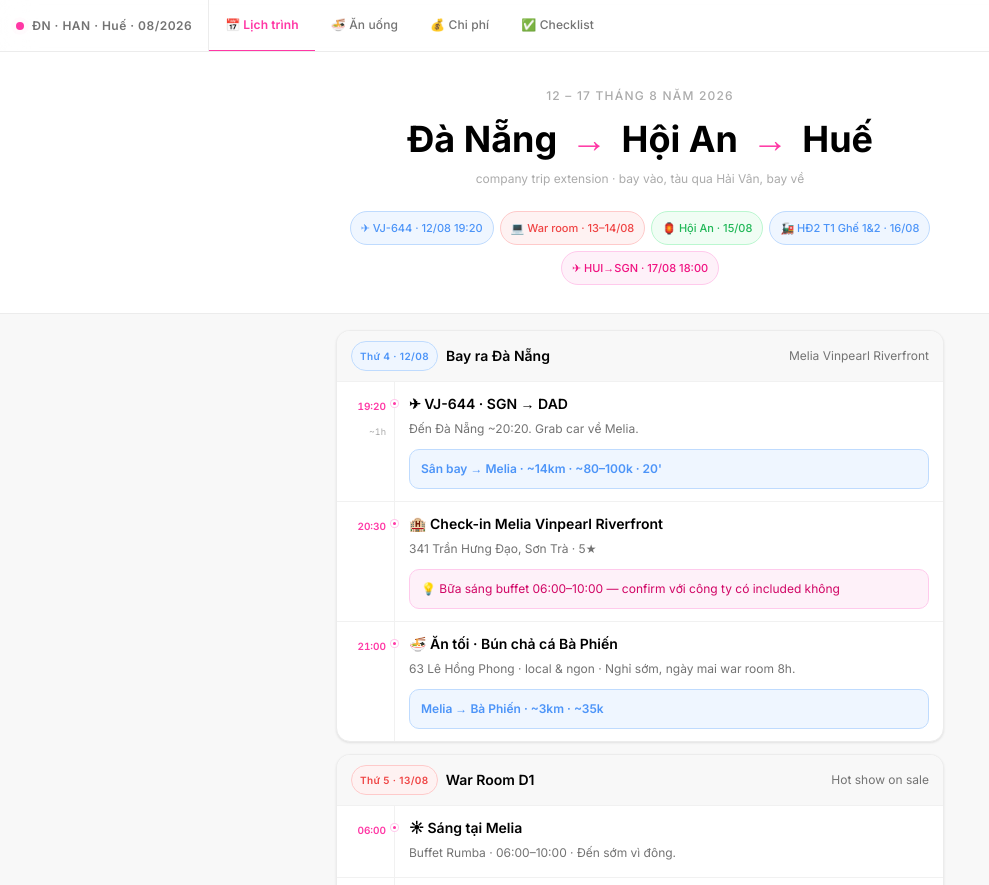
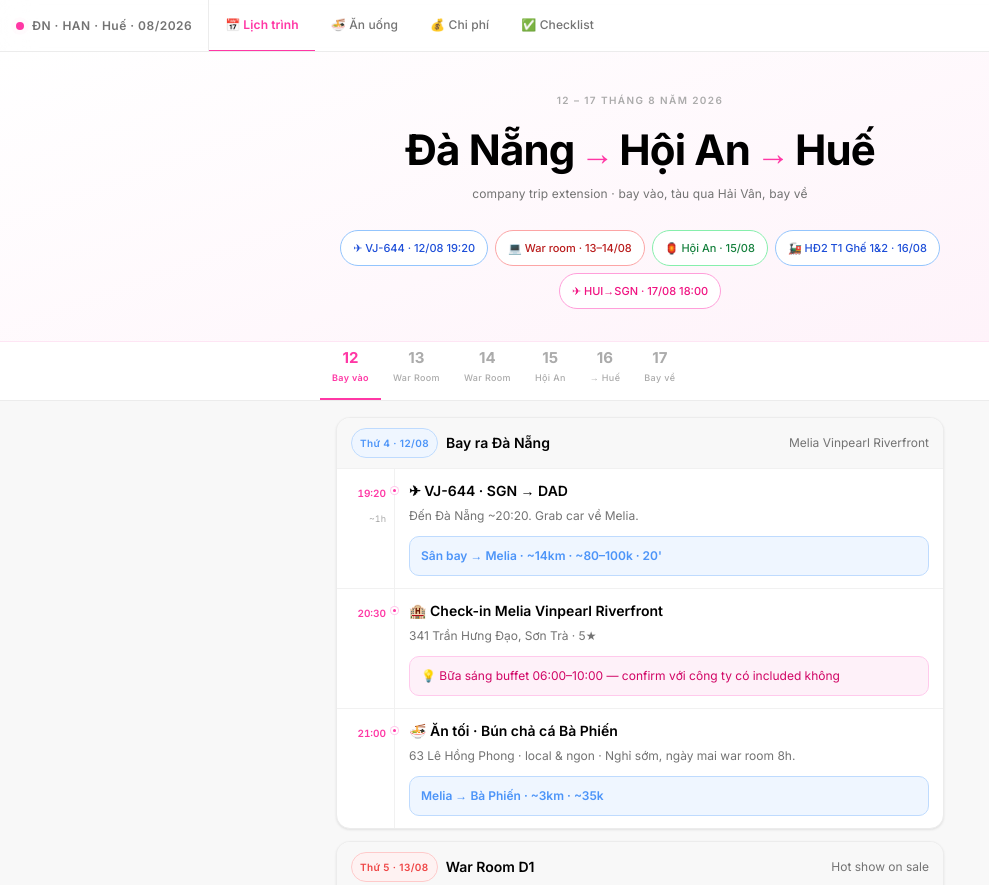
Before and after one commit to buubuu203/danang-hue-planner, a plain HTML site: page index.html in a window 1280 px wide. Shown: the top 885 px of the page, without its empty margins (0-989 px from the left). Drawn offline with Linux system fonts and the light colour scheme.

Commit message:
update planner

```diff
--- a/index.html
+++ b/index.html
@@ -211,58 +211,94 @@ body {
 
 /* ═══════════════ HERO ═══════════════ */
 .hero {
-  background: var(--bg-surface-1);
-  border-bottom: 1px solid var(--border-2);
-  padding: 32px 20px 28px;
+  background: linear-gradient(160deg, #fff 0%, var(--bg-brand-subtle) 100%);
+  border-bottom: 1px solid var(--cake-pink-100);
+  padding: 36px 20px 32px;
   text-align: center;
   animation: fadeUp .5s cubic-bezier(.22,1,.36,1) .1s both;
 }
-.hero-inner { max-width: 640px; margin: 0 auto }
+.hero-inner { max-width: 600px; margin: 0 auto }
 .hero-eye {
-  font-size: var(--text-xs);
-  font-weight: var(--fw-medium);
+  font-size: 10px;
+  font-weight: var(--fw-semibold);
   color: var(--fg-tertiary);
-  letter-spacing: .1em;
+  letter-spacing: .14em;
   text-transform: uppercase;
-  margin-bottom: 10px;
+  margin-bottom: 14px;
 }
 .hero h1 {
-  font-size: clamp(22px, 5vw, 36px);
+  font-size: clamp(26px, 6vw, 42px);
   font-weight: var(--fw-bold);
-  line-height: 1.2;
+  line-height: 1.15;
   color: var(--fg-primary);
-  margin-bottom: 6px;
-  /* title/M from Cake, scaled up */
+  margin-bottom: 8px;
+  letter-spacing: -.02em;
 }
 .hero h1 .arr {
   color: var(--fg-brand);
   font-weight: var(--fw-regular);
-  margin: 0 4px;
+  margin: 0 6px;
+  font-size: .8em;
 }
 .hero-sub {
   font-size: var(--text-xs);
-  color: var(--fg-tertiary);
-  margin-bottom: 20px;
+  color: var(--fg-secondary);
+  margin-bottom: 24px;
+  letter-spacing: .01em;
 }
-.pills { display: flex; flex-wrap: wrap; gap: 6px; justify-content: center }
+.pills { display: flex; flex-wrap: wrap; gap: 7px; justify-content: center }
 .pill {
-  display: inline-flex; align-items: center; gap: 4px;
-  padding: 4px 10px;
+  display: inline-flex; align-items: center; gap: 5px;
+  padding: 5px 12px;
   border-radius: var(--r-full);
   font-size: 11px;
   font-weight: var(--fw-medium);
   border: 1px solid;
   white-space: nowrap;
-  transition: transform .15s, box-shadow .15s;
+  transition: transform .18s cubic-bezier(.22,1,.36,1), box-shadow .18s;
+  cursor: default;
 }
-.pill:hover { transform: translateY(-1px); box-shadow: 0 2px 8px rgba(0,0,0,.08) }
-.pill-brand { color: var(--cake-pink-600); background: var(--bg-brand-subtle); border-color: var(--cake-pink-200) }
-.pill-info  { color: var(--fg-info);       background: var(--bg-info-subtle);    border-color: #bfdbfe }
-.pill-success{color:var(--fg-success);     background: var(--bg-success-subtle);  border-color: #bbf7d0 }
-.pill-warn  { color: #92400e;              background: var(--bg-warning-subtle);   border-color: #fef08a }
-.pill-danger{ color: var(--fg-danger);     background: var(--bg-danger-subtle);    border-color: #fecaca }
-.pill-purple{ color: var(--fg-purple);     background: var(--bg-purple-subtle);    border-color: #e9d5ff }
-.pill-teal  { color: var(--fg-teal);       background: var(--bg-teal-subtle);      border-color: #99f6e4 }
+.pill:hover { transform: translateY(-2px); box-shadow: 0 4px 12px rgba(0,0,0,.1) }
+.pill-brand { color: var(--cake-pink-600); background: #fff; border-color: var(--cake-pink-300) }
+.pill-info  { color: #1d4ed8; background: #fff; border-color: #93c5fd }
+.pill-success{color:#15803d; background: #fff; border-color: #86efac }
+.pill-warn  { color: #92400e; background: #fff; border-color: #fcd34d }
+.pill-danger{ color: #b91c1c; background: #fff; border-color: #fca5a5 }
+.pill-purple{ color: #7c3aed; background: #fff; border-color: #c4b5fd }
+.pill-teal  { color: #0f766e; background: #fff; border-color: #5eead4 }
+
+/* ═══════════════ DAY NAV ═══════════════ */
+.day-nav {
+  background: var(--bg-surface-1);
+  border-bottom: 1px solid var(--border-2);
+  padding: 0 16px;
+  overflow-x: auto; scrollbar-width: none;
+  display: none; /* only show when tab-itin is active */
+  animation: slideDown .25s ease;
+}
+.day-nav::-webkit-scrollbar { display: none }
+.day-nav.show { display: flex }
+.day-nav-inner {
+  display: flex; gap: 0;
+  max-width: 640px; margin: 0 auto;
+  width: 100%;
+}
+.dnav {
+  display: flex; flex-direction: column; align-items: center;
+  gap: 1px; padding: 8px 12px;
+  font-size: 10px; font-weight: var(--fw-medium);
+  color: var(--fg-tertiary);
+  border-bottom: 2px solid transparent;
+  cursor: pointer; white-space: nowrap;
+  text-decoration: none; flex-shrink: 0;
+  transition: color .15s, border-color .15s, background .15s;
+  border-radius: var(--r-sm) var(--r-sm) 0 0;
+  letter-spacing: .01em;
+}
+.dnav:hover { color: var(--fg-primary); background: var(--bg-surface-2) }
+.dnav.active { color: var(--fg-brand); border-bottom-color: var(--fg-brand); font-weight: var(--fw-semibold) }
+.dnav-date { font-size: 15px; font-weight: var(--fw-bold); line-height: 1; color: inherit }
+.dnav-label { font-size: 9px; letter-spacing: .04em }
 
 /* ═══════════════ LAYOUT ═══════════════ */
 .wrap { max-width: 640px; margin: 0 auto; padding: 16px 16px 80px }
@@ -617,6 +653,8 @@ body {
   .tl-entry { grid-template-columns: 52px 1fr }
   .dc-sub { display: none }
   .train-route { font-size: 11px }
+  .dnav { padding: 7px 10px }
+  .dnav-date { font-size: 13px }
 }
 </style>
 </head>
@@ -640,7 +678,7 @@ body {
 <header class="hero">
   <div class="hero-inner">
     <p class="hero-eye">12 – 17 tháng 8 năm 2026</p>
-    <h1>Đà Nẵng<span class="arr"> → </span>Hội An<span class="arr"> → </span>Huế</h1>
+    <h1>Đà Nẵng<span class="arr">→</span>Hội An<span class="arr">→</span>Huế</h1>
     <p class="hero-sub">company trip extension · bay vào, tàu qua Hải Vân, bay về</p>
     <div class="pills">
       <span class="pill pill-info">✈ VJ-644 · 12/08 19:20</span>
@@ -652,13 +690,43 @@ body {
   </div>
 </header>
 
+<!-- ══ DAY NAV ══ -->
+<nav class="day-nav show" id="day-nav" aria-label="Quick jump to day">
+  <div class="day-nav-inner">
+    <a class="dnav active" href="#day-12" onclick="scrollDay('day-12',this)">
+      <span class="dnav-date">12</span>
+      <span class="dnav-label">Bay vào</span>
+    </a>
+    <a class="dnav" href="#day-13" onclick="scrollDay('day-13',this)">
+      <span class="dnav-date">13</span>
+      <span class="dnav-label">War Room</span>
+    </a>
+    <a class="dnav" href="#day-14" onclick="scrollDay('day-14',this)">
+      <span class="dnav-date">14</span>
+      <span class="dnav-label">War Room</span>
+    </a>
+    <a class="dnav" href="#day-15" onclick="scrollDay('day-15',this)">
+      <span class="dnav-date">15</span>
+      <span class="dnav-label">Hội An</span>
+    </a>
+    <a class="dnav" href="#day-16" onclick="scrollDay('day-16',this)">
+      <span class="dnav-date">16</span>
+      <span class="dnav-label">→ Huế</span>
+    </a>
+    <a class="dnav" href="#day-17" onclick="scrollDay('day-17',this)">
+      <span class="dnav-date">17</span>
+      <span class="dnav-label">Bay về</span>
+    </a>
+  </div>
+</nav>
+
 <div class="wrap">
 
 <!-- ══════════ LỊCH TRÌNH ══════════ -->
 <div id="tab-itin" class="tab on" role="tabpanel">
 
   <!-- N12 -->
-  <div class="dc sr">
+  <div class="dc sr" id="day-12">
     <div class="dc-head">
       <span class="dc-badge db-blue">Thứ 4 · 12/08</span>
       <span class="dc-title">Bay ra Đà Nẵng</span>
@@ -691,7 +759,7 @@ body {
   </div>
 
   <!-- N13 -->
-  <div class="dc sr">
+  <div class="dc sr" id="day-13">
     <div class="dc-head">
       <span class="dc-badge db-red">Thứ 5 · 13/08</span>
       <span class="dc-title">War Room D1</span>
@@ -724,7 +792,7 @@ body {
   </div>
 
   <!-- N14 -->
-  <div class="dc sr">
+  <div class="dc sr" id="day-14">
     <div class="dc-head">
       <span class="dc-badge db-red">Thứ 6 · 14/08</span>
       <span class="dc-title">War Room D2</span>
@@ -764,17 +832,17 @@ body {
   </div>
 
   <!-- N15 -->
-  <div class="dc sr">
+  <div class="dc sr" id="day-15">
     <div class="dc-head">
       <span class="dc-badge db-orange">Thứ 7 · 15/08</span>
-      <span class="dc-title">Tách đoàn · Hội An · Gold Plaza</span>
-      <span class="dc-sub">Check-in 15h</span>
+      <span class="dc-title">Tách đoàn · Hội An · Sujet Marina</span>
+      <span class="dc-sub">Check-in 14h</span>
     </div>
     <div class="tl-entry">
       <div class="tl-time"><span class="tt">07:00</span></div>
       <div class="tl-body">
         <div class="tl-title">☀ Sáng Melia lần cuối</div>
-        <p class="tl-desc">Buffet 06:00–10:00 · Tranh thủ — Gold Plaza có sáng free, Vina Vintage Huế thì không.</p>
+        <p class="tl-desc">Buffet 06:00–10:00 · Tranh thủ — cả Sujet Marina lẫn Vina Vintage Huế đều tính phụ phí sáng, nên ăn no ở Melia trước khi đi.</p>
       </div>
     </div>
     <div class="tl-entry">
@@ -810,10 +878,10 @@ body {
     <div class="tl-entry">
       <div class="tl-time"><span class="tt">15:30</span></div>
       <div class="tl-body">
-        <div class="tl-title">🚗 Hội An → Melia lấy đồ → Gold Plaza</div>
+        <div class="tl-title">🚗 Hội An → Melia lấy đồ → Sujet Marina</div>
         <div class="cbox cb-move"><strong>Hội An → Melia · ~30km · ~280–350k · 40'</strong></div>
-        <div class="cbox cb-move" style="margin-top:5px"><strong>Melia → Gold Plaza · ~5km · ~45k · 10'</strong></div>
-        <div class="tl-tags" style="margin-top:8px"><span class="ttag ttag-h">Gold Plaza · 11 Trần Thị Lý · Check-in từ 15h · Sáng free</span></div>
+        <div class="cbox cb-move" style="margin-top:5px"><strong>Melia → Sujet Marina · ~4km · ~40k · 10'</strong></div>
+        <div class="tl-tags" style="margin-top:8px"><span class="ttag ttag-h">Sujet Marina · Hải Châu · Check-in từ 14h · Sáng có phụ phí 07:00–10:00</span></div>
       </div>
     </div>
     <div class="tl-entry">
@@ -821,14 +889,14 @@ body {
       <div class="tl-body">
         <div class="tl-title">🦐 Tối · Hải sản Đà Nẵng</div>
         <p class="tl-desc"><strong>Hải sản Ơ Kìa</strong> (7 Trần Phú) hoặc <strong>Năm Đảnh</strong> (hẻm, view sông Hàn). Ghẹ rang muối + sò điệp nướng phô mai.</p>
-        <div class="cbox cb-move"><strong>Gold Plaza → Ơ Kìa · ~1.5km · đi bộ ~18' hoặc Grab car ~25k</strong></div>
+        <div class="cbox cb-move"><strong>Sujet Marina → Ơ Kìa · ~1.5km · đi bộ ~18' hoặc Grab car ~25k</strong></div>
         <div class="tl-tags"><span class="ttag ttag-f">Hải sản tươi · ~200–350k/người</span></div>
       </div>
     </div>
   </div>
 
   <!-- N16 -->
-  <div class="dc sr">
+  <div class="dc sr" id="day-16">
     <div class="dc-head">
       <span class="dc-badge db-green">Chủ nhật · 16/08</span>
       <span class="dc-title">Tàu HĐ2 · Huế · Tham quan</span>
@@ -837,14 +905,14 @@ body {
     <div class="tl-entry">
       <div class="tl-time"><span class="tt">06:00</span></div>
       <div class="tl-body">
-        <div class="tl-title">☀ Sáng Gold Plaza (free)</div>
-        <p class="tl-desc">Buffet/Á — tranh thủ included. Ăn no trước khi lên tàu.</p>
+        <div class="tl-title">☀ Sáng tại Sujet Marina</div>
+        <p class="tl-desc">Buffet 07:00–10:00 (có phụ phí) hoặc ra quán ngoài gần KS. Ăn no trước khi lên tàu.</p>
       </div>
     </div>
     <div class="tl-entry">
       <div class="tl-time"><span class="tt">06:30</span></div>
       <div class="tl-body">
-        <div class="tl-title">🚗 Gold Plaza → Ga Đà Nẵng</div>
+        <div class="tl-title">🚗 Sujet Marina → Ga Đà Nẵng</div>
         <div class="cbox cb-move"><strong>~4km · Grab car · ~40k · 10'</strong></div>
         <p class="tl-desc" style="margin-top:6px">Có mặt tại ga 06:45. Mua nước + snack trong ga.</p>
       </div>
@@ -932,7 +1000,7 @@ body {
   </div>
 
   <!-- N17 -->
-  <div class="dc sr">
+  <div class="dc sr" id="day-17">
     <div class="dc-head">
       <span class="dc-badge db-purple">Thứ 2 · 17/08</span>
       <span class="dc-title">Sáng Huế · Bay về SG</span>
@@ -997,19 +1065,19 @@ body {
     <div class="food-grid">
       <div class="fc"><div class="fc-name">Bánh xèo Bà Dưỡng</div><div class="fc-addr">280/23 Hoàng Diệu</div><div class="fc-cat">Bánh xèo đặc sản ĐN</div><div class="fc-note">Lâu đời, đông khách local</div></div>
       <div class="fc"><div class="fc-name">Nem nướng Bà Trai</div><div class="fc-addr">194 Đống Đa</div><div class="fc-cat">Nem nướng cuốn</div><div class="fc-note">Nổi tiếng, hợp buổi tối</div></div>
-      <div class="fc"><div class="fc-name">Mì quảng Quê Xưa</div><div class="fc-addr">165 Núi Thành</div><div class="fc-cat">Mì quảng · gần Gold Plaza</div></div>
+      <div class="fc"><div class="fc-name">Mì quảng Quê Xưa</div><div class="fc-addr">165 Núi Thành</div><div class="fc-cat">Mì quảng · gần Sujet Marina</div></div>
       <div class="fc"><div class="fc-name">Bánh tráng cuốn thịt heo Mậu</div><div class="fc-addr">K43 Đỗ Thúc Tịnh</div><div class="fc-cat">Đặc sản ĐN</div></div>
       <div class="fc"><div class="fc-name">Bún chả cá Bà Phiến</div><div class="fc-addr">63 Lê Hồng Phong</div><div class="fc-cat">Bún chả cá · sáng/trưa</div></div>
     </div>
     <div class="food-section-label">🦐 Hải sản tối 15/08</div>
     <div class="food-grid">
-      <div class="fc"><div class="fc-name">Hải sản Ơ Kìa</div><div class="fc-addr">7 Trần Phú · ~1.5km Gold Plaza</div><div class="fc-cat">Hải sản tươi · gần KS</div></div>
+      <div class="fc"><div class="fc-name">Hải sản Ơ Kìa</div><div class="fc-addr">7 Trần Phú · ~1.5km Sujet Marina</div><div class="fc-cat">Hải sản tươi · gần KS</div></div>
       <div class="fc"><div class="fc-name">Năm Đảnh</div><div class="fc-addr">Hẻm Hải Châu · view sông Hàn</div><div class="fc-cat">Hải sản local · giá tốt</div><div class="fc-note">Hỏi địa chỉ cụ thể trước</div></div>
     </div>
     <div class="food-section-label">☕ Cà phê</div>
     <div class="food-grid">
       <div class="fc"><div class="fc-name">tan Coffee</div><div class="fc-addr">10 Nguyễn Thiện Thuật</div><div class="fc-cat">Specialty</div></div>
-      <div class="fc"><div class="fc-name">indigo coffee</div><div class="fc-addr">30 Bạch Đằng</div><div class="fc-cat">View sông Hàn · gần Gold Plaza</div></div>
+      <div class="fc"><div class="fc-name">indigo coffee</div><div class="fc-addr">30 Bạch Đằng</div><div class="fc-cat">View sông Hàn · gần Sujet Marina</div></div>
       <div class="fc"><div class="fc-name">The Hideout Café</div><div class="fc-addr">95 Đỗ Bá</div><div class="fc-cat">Specialty · chill</div></div>
     </div>
   </div>
@@ -1058,11 +1126,11 @@ body {
     <div class="cost-head"><span class="dc-badge db-blue">Cố định</span><span class="cost-head-title">Đã xác nhận</span></div>
     <div class="cr"><div class="cr-left"><div class="cr-label">✈ VJ-644 · SGN→DAD · 12/08 19:20</div><span class="cr-who wc">Claim company credit</span></div><div class="cr-amt">—</div></div>
     <div class="cr"><div class="cr-left"><div class="cr-label">🏨 Melia Vinpearl Riverfront · 12–15/08 · Sáng buffet 06:00–10:00 (confirm included?)</div><span class="cr-who wco">Company pays</span></div><div class="cr-amt">—</div></div>
-    <div class="cr"><div class="cr-left"><div class="cr-label">🏨 Gold Plaza Hotel ĐN · 15–16/08 · Sáng miễn phí · Hủy trước 8/08</div><span class="cr-who wm">Bà chã hơm</span></div><div class="cr-amt">900,000đ</div></div>
+    <div class="cr"><div class="cr-left"><div class="cr-label">🏨 Sujet Marina Đà Nẵng by Haviland · 15–16/08 · Sáng có phụ phí 07:00–10:00 · Check-in 14h</div><span class="cr-who wt">Ông chã húi</span></div><div class="cr-amt">600,000đ</div></div>
     <div class="cr"><div class="cr-left"><div class="cr-label">🚂 Vé tàu HĐ2 · Toa 1 Ghế 1&amp;2 · 16/08 · 258k × 2</div><span class="cr-who wm">Bà chã hơm</span></div><div class="cr-amt">500,000đ</div></div>
     <div class="cr"><div class="cr-left"><div class="cr-label">🏨 Vina Vintage Hotel Huế · 16–17/08 · Không có sáng · Hủy đến 16/08 14:00</div><span class="cr-who wm">Bà chã hơm</span></div><div class="cr-amt">707,000đ</div></div>
     <div class="cr"><div class="cr-left"><div class="cr-label">✈ HUI→SGN · 17/08 18:00</div><span class="cr-who wt">Ông chã húi</span></div><div class="cr-amt">~1,300,000đ</div></div>
-    <div class="cr-total"><span class="cr-total-label">Bà chã hơm đã bỏ ra</span><span class="cr-total-amt">2,107,000đ</span></div>
+
   </div>
 
   <div class="cost-card sr">
@@ -1090,7 +1158,7 @@ body {
       <span id="prog-urgent" style="margin-left:auto;font-size:10px;color:var(--fg-tertiary)">0 / 5</span>
     </div>
     <div class="chk-progress"><div class="chk-progress-bar" id="bar-urgent"></div></div>
-    <div class="ci" onclick="ck(this,'urgent',5)"><div class="chkbox"></div><div class="ci-text">Book Gold Plaza Hotel (15–16/08) · Hủy miễn phí trước 8/08</div></div>
+    <div class="ci" onclick="ck(this,'urgent',5)"><div class="chkbox"></div><div class="ci-text">Book Sujet Marina Đà Nẵng by Haviland (15–16/08) · Confirm chính sách hủy</div></div>
     <div class="ci" onclick="ck(this,'urgent',5)"><div class="chkbox"></div><div class="ci-text">Book Vina Vintage Hotel Huế (16–17/08) · Hủy miễn phí đến 16/08 14:00</div></div>
     <div class="ci" onclick="ck(this,'urgent',5)"><div class="chkbox"></div><div class="ci-text">Book vé máy bay HUI→SGN 17/08 18:00</div></div>
     <div class="ci" onclick="ck(this,'urgent',5)"><div class="chkbox"></div><div class="ci-text">Confirm công ty: bữa sáng Melia có included không</div></div>
@@ -1146,8 +1214,38 @@ function go(id, el) {
   el.classList.add('on');
   el.setAttribute('aria-selected', 'true');
   window.scrollTo({ top: 0, behavior: 'smooth' });
+  // Show day-nav only on itinerary tab
+  document.getElementById('day-nav').classList.toggle('show', id === 'itin');
   setTimeout(rev, 60);
   return false;
+}
+
+/* ── Day nav scroll ── */
+function scrollDay(dayId, el) {
+  const target = document.getElementById(dayId);
+  if (!target) return false;
+  // offset for sticky nav + day-nav height (~52 + 44 = 96px)
+  const offset = 100;
+  const top = target.getBoundingClientRect().top + window.scrollY - offset;
+  window.scrollTo({ top, behavior: 'smooth' });
+  document.querySelectorAll('.dnav').forEach(d => d.classList.remove('active'));
+  el.classList.add('active');
+  return false;
+}
+
+/* ── Update day-nav active on scroll ── */
+const dayIds = ['day-12','day-13','day-14','day-15','day-16','day-17'];
+function updateDayNav() {
+  if (!document.getElementById('tab-itin').classList.contains('on')) return;
+  const scrollY = window.scrollY + 120;
+  let active = dayIds[0];
+  for (const id of dayIds) {
+    const el = document.getElementById(id);
+    if (el && el.offsetTop <= scrollY) active = id;
+  }
+  document.querySelectorAll('.dnav').forEach((d, i) => {
+    d.classList.toggle('active', dayIds[i] === active);
+  });
 }
 
 /* ── Scroll reveal ── */
@@ -1156,6 +1254,7 @@ function rev() {
     if (el.getBoundingClientRect().top < window.innerHeight - 20)
       setTimeout(() => el.classList.add('in'), i * 55);
   });
+  updateDayNav();
 }
 window.addEventListener('scroll', rev, { passive: true });
 rev();
@@ -1166,16 +1265,11 @@ function ck(row, group, total) {
   const on = box.classList.toggle('on');
   box.textContent = on ? '✓' : '';
   row.classList.toggle('done', on);
-
-  // count checked in this group's card
   const card = row.closest('.chk-card');
   const done = card.querySelectorAll('.chkbox.on').length;
   const pct = Math.round(done / total * 100);
-
   document.getElementById('bar-' + group).style.width = pct + '%';
   document.getElementById('prog-' + group).textContent = done + ' / ' + total;
-
-  // show done banner only for "during" group when complete
   if (group === 'during') {
     const banner = document.getElementById('done-during');
     if (done === total) banner.classList.add('show');
```
